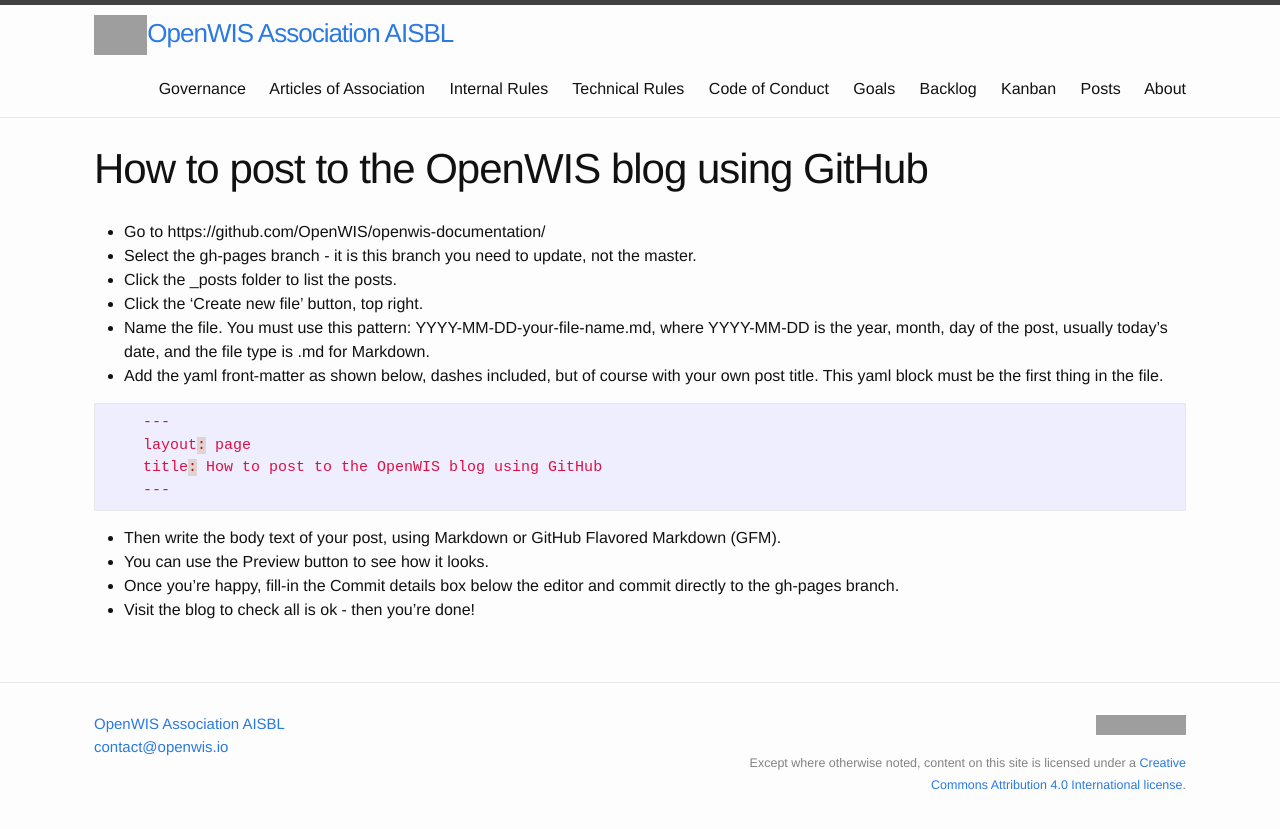
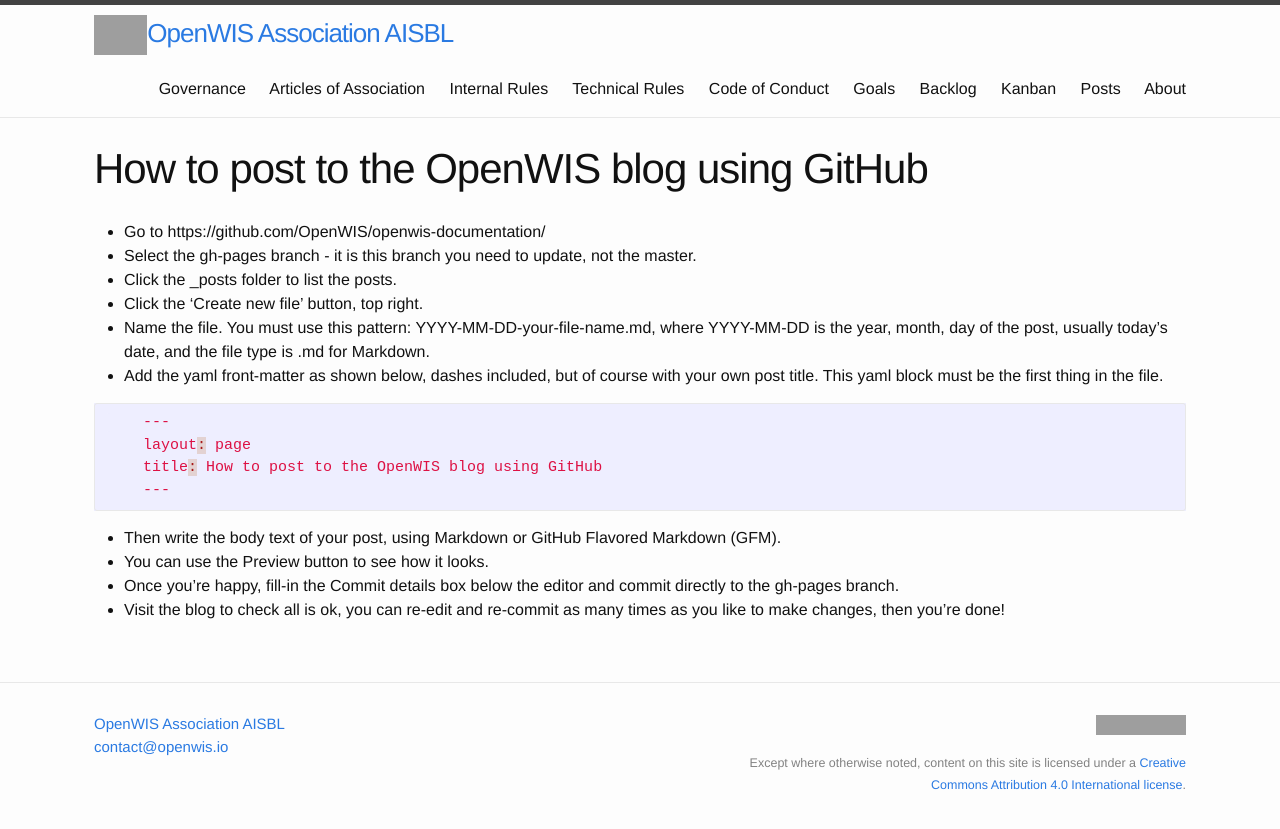
Before and after one commit to OpenWIS/openwis-documentation, a Jekyll site: the page built from _posts/2016-09-09-How-to-post-to-the-OpenWIS-blog-using-GitHub.md, in a window 1280 px wide. Shown: the top 829 px of the page. Built offline with Jekyll 4.4.1, drawn with Linux system fonts in a browser that asks for light colours; grey boxes are pictures that could not be loaded.

Commit message:
Update 2016-09-09-How-to-post-to-the-OpenWIS-blog-using-GitHub.md

```diff
--- a/_posts/2016-09-09-How-to-post-to-the-OpenWIS-blog-using-GitHub.md
+++ b/_posts/2016-09-09-How-to-post-to-the-OpenWIS-blog-using-GitHub.md
@@ -20,4 +20,4 @@ title: How to post to the OpenWIS blog using GitHub
 - Then write the body text of your post, using Markdown or GitHub Flavored Markdown (GFM).
 - You can use the Preview button to see how it looks.
 - Once you're happy, fill-in the Commit details box below the editor and commit directly to the gh-pages branch.
-- Visit the blog to check all is ok - then you're done!
+- Visit the blog to check all is ok, you can re-edit and re-commit as many times as you like to make changes, then you're done!
```
